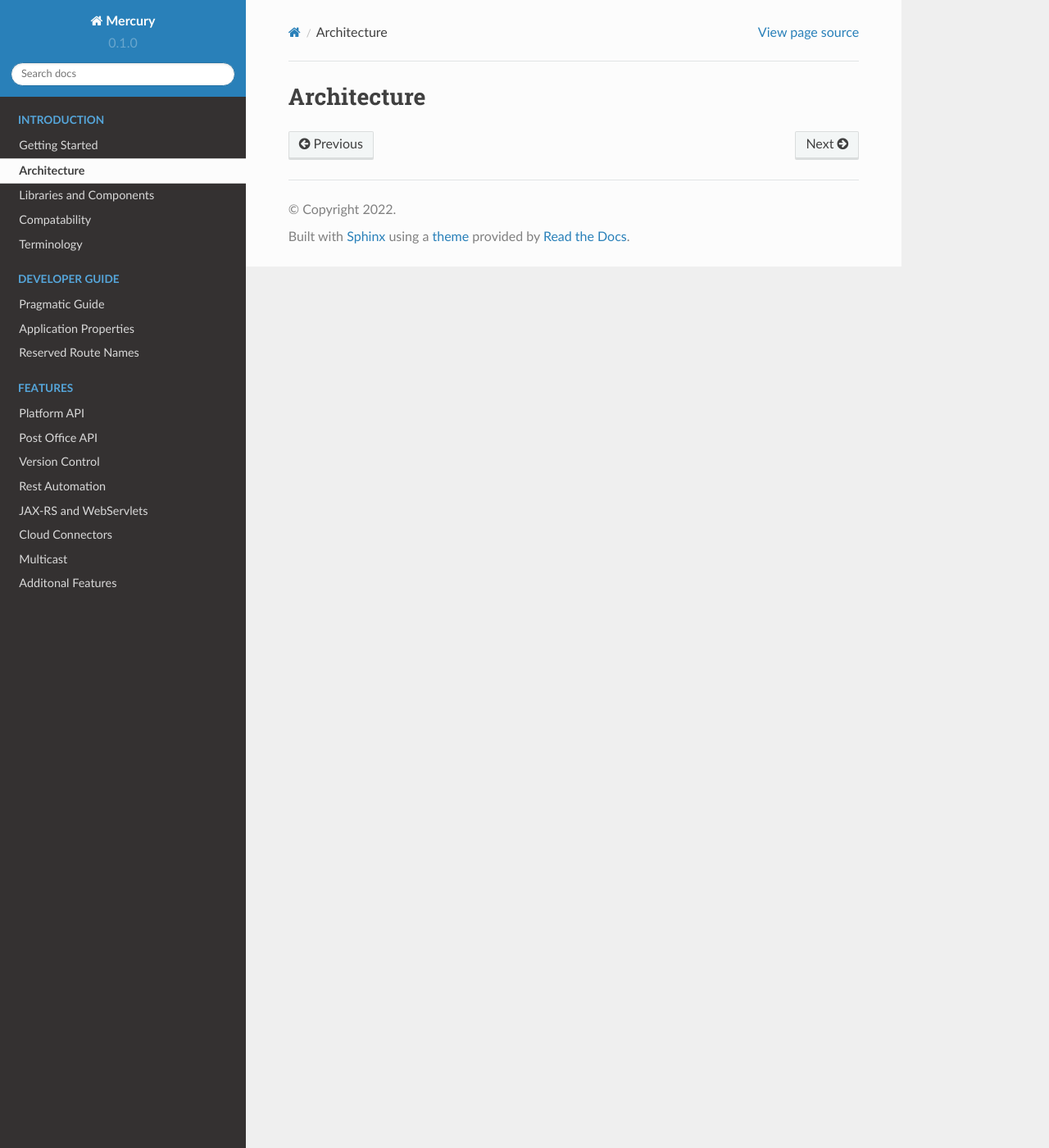
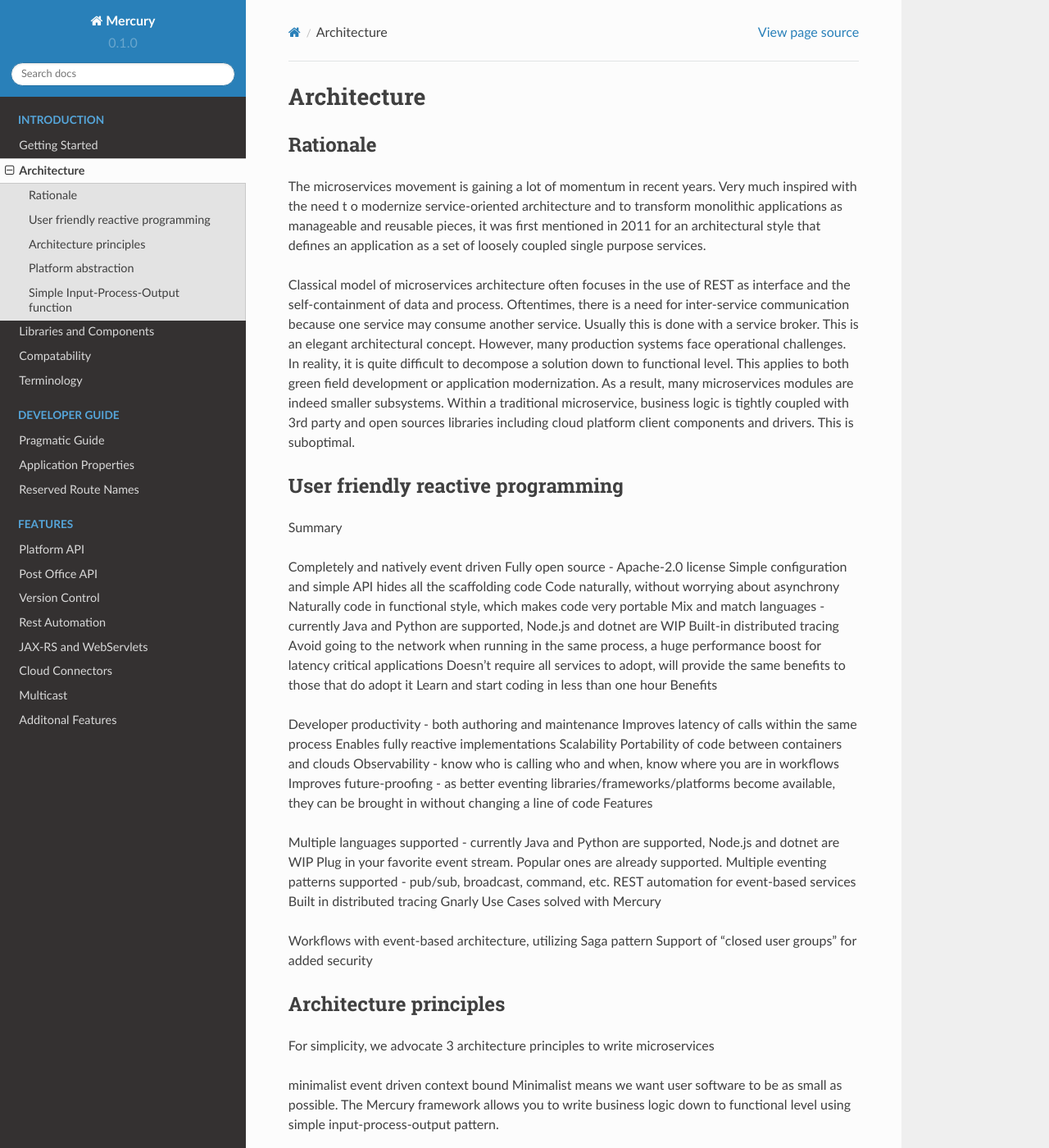
Before and after one commit to victorqzhang/refactory-vic, a Sphinx documentation site: the page built from docs/source/architecture.rst, in a window 1280 px wide and 1400 px high. Shown: the whole window at 82% size. Built offline with Sphinx 7.4.7 and the Read the Docs theme 2.0.0, drawn with Linux system fonts in a browser that asks for light colours; some of the changed text lies outside the part shown.

Commit message:
Update architecture.rst

```diff
--- a/docs/source/architecture.rst
+++ b/docs/source/architecture.rst
@@ -1,2 +1,68 @@
 Architecture
 =============
+
+Rationale
+-------------------------------------------
+The microservices movement is gaining a lot of momentum in recent years. Very much inspired with the need t o modernize service-oriented architecture and to transform monolithic applications as manageable and reusable pieces, it was first mentioned in 2011 for an architectural style that defines an application as a set of loosely coupled single purpose services.
+
+Classical model of microservices architecture often focuses in the use of REST as interface and the self-containment of data and process. Oftentimes, there is a need for inter-service communication because one service may consume another service. Usually this is done with a service broker. This is an elegant architectural concept. However, many production systems face operational challenges. In reality, it is quite difficult to decompose a solution down to functional level. This applies to both green field development or application modernization. As a result, many microservices modules are indeed smaller subsystems. Within a traditional microservice, business logic is tightly coupled with 3rd party and open sources libraries including cloud platform client components and drivers. This is suboptimal.
+
+User friendly reactive programming
+-------------------------------------------
+Summary
+
+Completely and natively event driven
+Fully open source - Apache-2.0 license
+Simple configuration and simple API hides all the scaffolding code
+Code naturally, without worrying about asynchrony
+Naturally code in functional style, which makes code very portable
+Mix and match languages - currently Java and Python are supported, Node.js and dotnet are WIP
+Built-in distributed tracing
+Avoid going to the network when running in the same process, a huge performance boost for latency critical applications
+Doesn't require all services to adopt, will provide the same benefits to those that do adopt it
+Learn and start coding in less than one hour
+Benefits
+
+Developer productivity - both authoring and maintenance
+Improves latency of calls within the same process
+Enables fully reactive implementations
+Scalability
+Portability of code between containers and clouds
+Observability - know who is calling who and when, know where you are in workflows
+Improves future-proofing - as better eventing libraries/frameworks/platforms become available, they can be brought in without changing a line of code
+Features
+
+Multiple languages supported - currently Java and Python are supported, Node.js and dotnet are WIP
+Plug in your favorite event stream. Popular ones are already supported.
+Multiple eventing patterns supported - pub/sub, broadcast, command, etc.
+REST automation for event-based services
+Built in distributed tracing
+Gnarly Use Cases solved with Mercury
+
+Workflows with event-based architecture, utilizing Saga pattern
+Support of "closed user groups" for added security
+
+Architecture principles
+-------------------------------------------
+For simplicity, we advocate 3 architecture principles to write microservices
+
+minimalist
+event driven
+context bound
+Minimalist means we want user software to be as small as possible. The Mercury framework allows you to write business logic down to functional level using simple input-process-output pattern.
+
+Event driven promotes loose coupling. All functions should run concurrently and independently of each other.
+
+Lastly, context bound means high level of encapsulation so that a function only expose API contract and nothing else.
+
+Platform abstraction
+-------------------------------------------
+Mercury offers the highest level of decoupling where each piece of business logic can be expressed as an anonymous function. A microservices module is a collection of one or more functions. These functions connect to each other using events.
+
+The framework hides the complexity of event-driven programming and cloud platform integration. For the latter, the service mesh interface is fully encapsulated so that user functions do not need to be aware of network connectivity and details of the cloud platform.
+
+Simple Input-Process-Output function
+-------------------------------------------
+This is a best practice in software development. Input is fed into an anonymous function. It will process the input according to some API contract and produce some output.
+
+This simplifies software development and unit tests.
```
